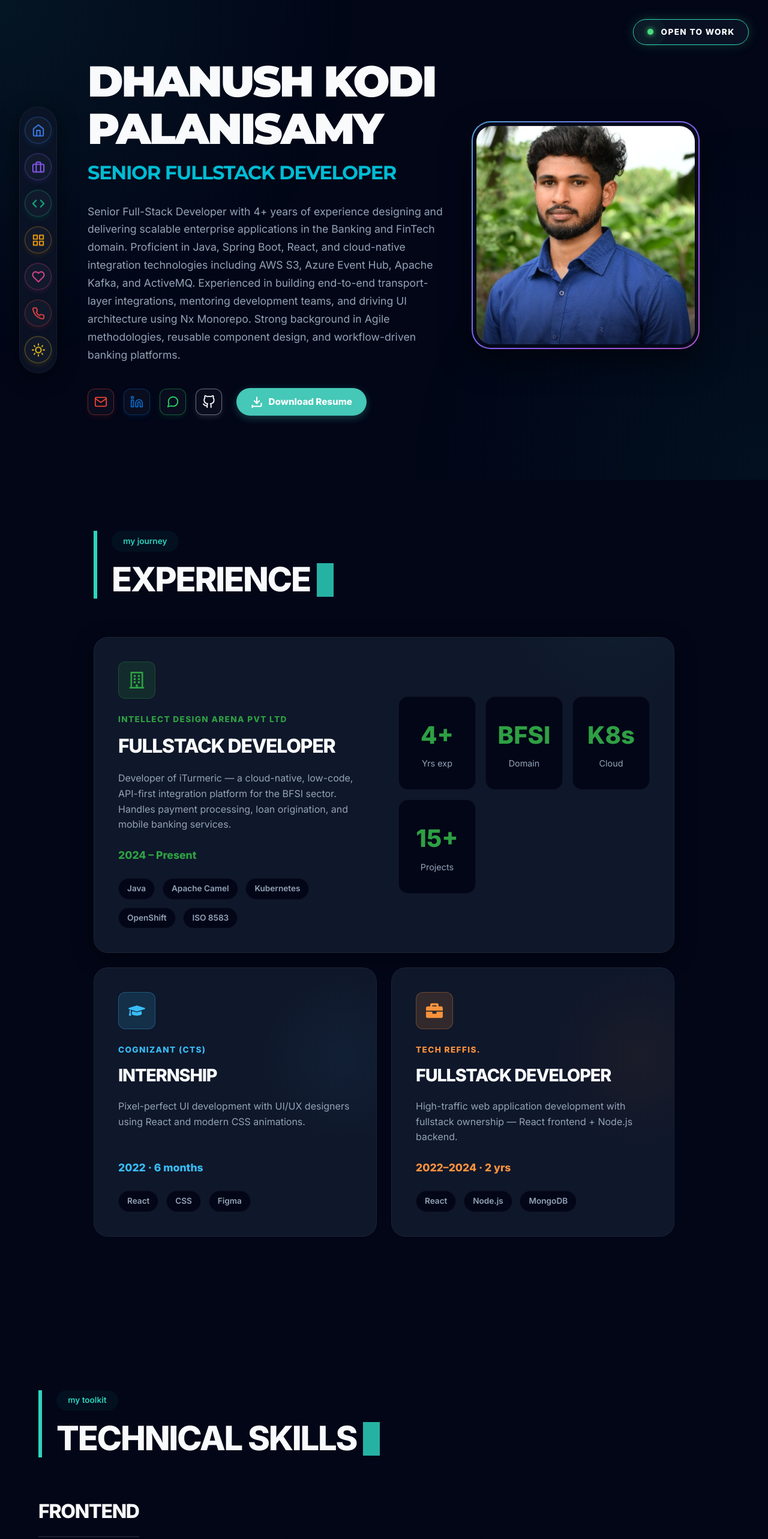
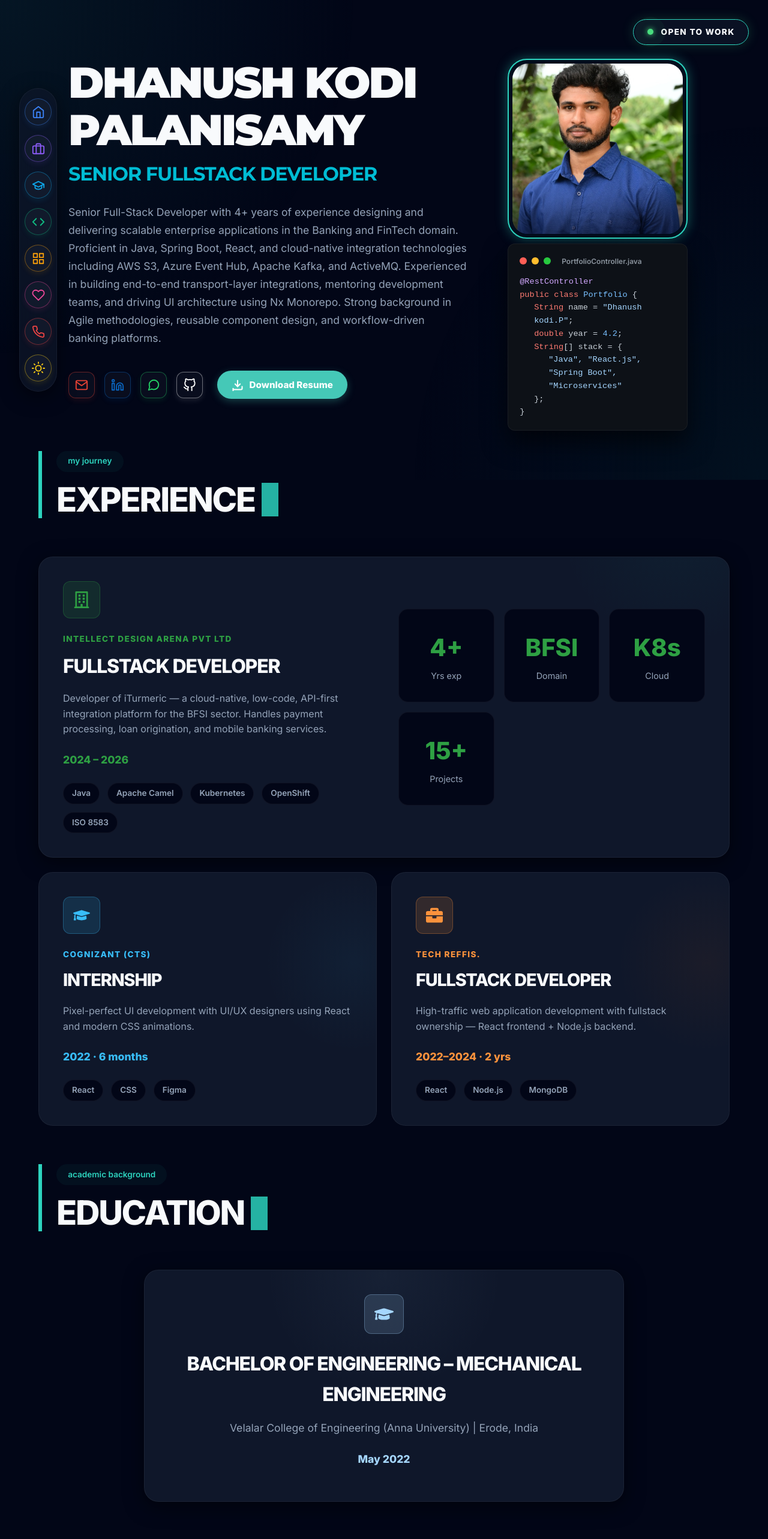
Before and after one commit to Dhanushkodi143/Dhanush_portfolio, a React (Vite) app: page / in a window 1280 px wide. Shown: the top 2566 px of the page at 60% size. Built offline with nearby package versions, Linux system fonts and the light colour scheme; a web font is replaced by a local one.

Commit message:
Add Education section, adjust spacing between sections, and animate code snippet

```diff
--- a/src/App.tsx
+++ b/src/App.tsx
@@ -3,6 +3,7 @@ import Navbar from './components/Navbar';
 import Hero from './components/Hero';
 import Projects from './components/Projects';
 import Experience from './components/Experience';
+import Education from './components/Education';
 import Skills from './components/Skills';
 import Contact from './components/Contact';
 import Hobbies from './components/Hobbies';
@@ -31,6 +32,7 @@ function App() {
             <main>
                 <Hero theme={theme} />
                 <Experience />
+                <Education />
                 <Skills />
                 <Projects />
                 <Hobbies />
--- a/src/components/Contact.tsx
+++ b/src/components/Contact.tsx
@@ -104,7 +104,7 @@ const Contact = () => {
     ];
 
     return (
-        <section id="contact" style={{ padding: '8rem 0', position: 'relative', overflow: 'hidden', background: 'var(--bg-primary)', transition: 'background-color 0.3s ease' }}>
+        <section id="contact" style={{ padding: '2rem 0', position: 'relative', overflow: 'hidden', background: 'var(--bg-primary)', transition: 'background-color 0.3s ease' }}>
             <div className="contact-blob-1"></div>
             <div className="contact-blob-2"></div>
 
--- /dev/null
+++ b/src/components/Education.tsx
@@ -0,0 +1,91 @@
+import React from 'react';
+import { motion } from 'framer-motion';
+import { FaGraduationCap } from 'react-icons/fa';
+import SectionHeading from './SectionHeading';
+
+const Education = () => {
+    return (
+        <section id="education" style={{ padding: '2rem 0', background: 'transparent' }}>
+            <div className="container" style={{ maxWidth: '1200px', margin: '0 auto' }}>
+                <SectionHeading title="Education" subtitle="academic background" />
+
+                <motion.div
+                    initial={{ opacity: 0, y: 30 }}
+                    whileInView={{ opacity: 1, y: 0 }}
+                    transition={{ duration: 0.6 }}
+                    viewport={{ once: true }}
+                    style={{
+                        background: 'var(--bg-secondary)',
+                        borderRadius: '1.5rem',
+                        padding: '2.5rem',
+                        border: '1px solid var(--glass-border)',
+                        display: 'flex',
+                        flexDirection: 'column',
+                        alignItems: 'center',
+                        textAlign: 'center',
+                        boxShadow: 'var(--glass-shadow)',
+                        position: 'relative',
+                        overflow: 'hidden',
+                        maxWidth: '800px',
+                        margin: '0 auto'
+                    }}
+                >
+                    <div style={{
+                        position: 'absolute',
+                        top: '-50%',
+                        left: '50%',
+                        transform: 'translateX(-50%)',
+                        width: '400px',
+                        height: '400px',
+                        background: 'radial-gradient(circle, rgba(165, 214, 255, 0.05) 0%, transparent 70%)',
+                        borderRadius: '50%',
+                        zIndex: 0
+                    }}></div>
+
+                    <div style={{ zIndex: 1, display: 'flex', flexDirection: 'column', alignItems: 'center' }}>
+                        <div style={{
+                            background: 'rgba(165, 214, 255, 0.15)',
+                            padding: '1rem',
+                            borderRadius: '12px',
+                            display: 'inline-flex',
+                            marginBottom: '1.5rem',
+                            border: '1px solid rgba(165, 214, 255, 0.3)'
+                        }}>
+                            <FaGraduationCap size={32} color="#a5d6ff" />
+                        </div>
+
+                        <h3 style={{
+                            color: 'var(--text-primary)',
+                            fontSize: '2rem',
+                            fontWeight: 800,
+                            margin: '0 0 1rem 0'
+                        }}>
+                            Bachelor of Engineering – Mechanical Engineering
+                        </h3>
+
+                        <p style={{
+                            color: 'var(--text-secondary)',
+                            fontSize: '1.1rem',
+                            lineHeight: 1.6,
+                            margin: '0 0 1.5rem 0',
+                            maxWidth: '600px'
+                        }}>
+                            Velalar College of Engineering (Anna University) | Erode, India
+                        </p>
+
+                        <div style={{
+                            color: '#a5d6ff',
+                            fontSize: '1.1rem',
+                            fontWeight: 700,
+                            marginBottom: '1rem'
+                        }}>
+                            May 2022
+                        </div>
+                    </div>
+                </motion.div>
+            </div>
+        </section>
+    );
+};
+
+export default Education;
--- a/src/components/Experience.tsx
+++ b/src/components/Experience.tsx
@@ -5,8 +5,8 @@ import SectionHeading from './SectionHeading';
 
 const Experience = () => {
     return (
-        <section id="experience" style={{ padding: '8rem 0', background: 'transparent' }}>
-            <div className="container" style={{ maxWidth: '1000px', margin: '0 auto', padding: '0 1rem' }}>
+        <section id="experience" style={{ padding: '2rem 0', background: 'transparent' }}>
+            <div className="container" style={{ maxWidth: '1200px', margin: '0 auto' }}>
                 <SectionHeading title="Experience" subtitle="my journey" />
 
                 {/* Bento Grid Layout */}
@@ -92,7 +92,7 @@ const Experience = () => {
                                 fontWeight: 700,
                                 marginBottom: '1.5rem'
                             }}>
-                                2024 – Present
+                                2024 – 2026
                             </div>
 
                             {/* Tags */}
--- a/src/components/Hero.tsx
+++ b/src/components/Hero.tsx
@@ -40,7 +40,7 @@ const Hero = ({ theme }: { theme?: string }) => {
             justifyContent: 'center',
             textAlign: 'left', // Aligned left matching the screenshot
             paddingTop: '6rem',
-            paddingBottom: '4rem'
+            paddingBottom: '0'
         }}>
             <motion.div
                 className="container hero-container"
@@ -50,12 +50,12 @@ const Hero = ({ theme }: { theme?: string }) => {
                 viewport={{ once: true }}
                 style={{
                     display: 'flex',
-                    alignItems: 'center',
+                    alignItems: 'stretch',
                     gap: '3rem',
                     justifyContent: 'space-between'
                 }}
             >
-                <div className="hero-text-content" style={{ flex: '1 1 0%', minWidth: '300px', paddingLeft: 'clamp(1rem, 3vw, 2rem)' }}>
+                <div className="hero-text-content" style={{ flex: '1 1 0%', minWidth: '300px' }}>
 
                     <motion.h1
                         variants={itemVariants}
@@ -243,20 +243,19 @@ const Hero = ({ theme }: { theme?: string }) => {
                 <motion.div
                     variants={itemVariants}
                     className="hero-image-wrapper"
-                    style={{ flex: '0 0 auto', width: '100%', maxWidth: '380px' }}
+                    style={{ flex: '0 0 auto', width: '100%', maxWidth: '340px', display: 'flex', flexDirection: 'column', gap: '0.5rem', alignItems: 'center' }}
                 >
                     <div style={{
                         position: 'relative',
                         width: '100%',
-                        maxWidth: '400px',
+                        maxWidth: '300px',
                         aspectRatio: '1/1',
                         borderRadius: '2rem',
                         padding: '6px', // Space for the glowing border
-                        background: 'linear-gradient(var(--bg-primary), var(--bg-primary)) padding-box, linear-gradient(135deg, var(--accent-color), #8b5cf6, #ec4899) border-box',
-                        border: '2px solid transparent',
-                        animation: 'float 6s ease-in-out infinite, gradient-shift 10s ease infinite',
-                        backgroundSize: '200% 200%',
-                        boxShadow: '0 20px 50px rgba(0,0,0,0.5), inset 0 0 20px rgba(255,255,255,0.05)',
+                        background: 'var(--bg-primary)',
+                        border: '2px solid var(--accent-color)',
+                        boxShadow: '0 0 20px rgba(45, 212, 191, 0.4), inset 0 0 20px rgba(45, 212, 191, 0.1)',
+                        margin: '0 auto'
                     }}>
                         {/* Inner container to hold image and ensure border-radius matches */}
                         <div style={{
@@ -273,10 +272,17 @@ const Hero = ({ theme }: { theme?: string }) => {
                                     width: '100%',
                                     height: '100%',
                                     objectFit: 'cover',
-                                    transition: 'transform 0.5s ease',
+                                    transition: 'all 0.5s ease',
+                                    filter: 'grayscale(0%)'
                                 }}
-                                onMouseEnter={e => e.currentTarget.style.transform = 'scale(1.05)'}
-                                onMouseLeave={e => e.currentTarget.style.transform = 'scale(1)'}
+                                onMouseEnter={e => {
+                                    e.currentTarget.style.transform = 'scale(1.05)';
+                                    e.currentTarget.style.filter = 'grayscale(100%)';
+                                }}
+                                onMouseLeave={e => {
+                                    e.currentTarget.style.transform = 'scale(1)';
+                                    e.currentTarget.style.filter = 'grayscale(0%)';
+                                }}
                             />
                             {/* Overlay gradient for premium feel */}
                             <div style={{
@@ -288,14 +294,87 @@ const Hero = ({ theme }: { theme?: string }) => {
                             }}></div>
                         </div>
                     </div>
+
+                    {/* Floating Code Snippet */}
+                    <motion.div
+                        initial={{ opacity: 0, x: 20, y: 20 }}
+                        animate={{ opacity: 1, x: 0, y: 0 }}
+                        transition={{ delay: 0.5, duration: 0.6 }}
+                        style={{
+                            position: 'relative',
+                            background: '#0d1117', // GitHub Dark like background
+                            borderRadius: '12px',
+                            padding: '1.2rem',
+                            boxShadow: '0 20px 40px rgba(0,0,0,0.6)',
+                            border: '1px solid rgba(255,255,255,0.05)',
+                            zIndex: 10,
+                            width: '100%',
+                            maxWidth: '300px',
+                            fontSize: '0.85rem',
+                            fontFamily: "'Fira Code', 'Courier New', monospace",
+                            textAlign: 'left',
+                            backdropFilter: 'blur(10px)',
+                            margin: '0 auto'
+                        }}
+                        className="floating-code-snippet"
+                    >
+                        {/* macOS dots */}
+                        <div style={{ display: 'flex', gap: '8px', marginBottom: '14px', alignItems: 'center' }}>
+                            <div style={{ width: '12px', height: '12px', borderRadius: '50%', background: '#ff5f56' }} />
+                            <div style={{ width: '12px', height: '12px', borderRadius: '50%', background: '#ffbd2e' }} />
+                            <div style={{ width: '12px', height: '12px', borderRadius: '50%', background: '#27c93f' }} />
+                            <span style={{ marginLeft: '10px', color: '#8b949e', fontSize: '0.75rem', fontFamily: 'var(--font-main)', fontWeight: 600 }}>PortfolioController.java</span>
+                        </div>
+                        {/* Code */}
+                        <motion.div
+                            initial="hidden"
+                            whileInView="visible"
+                            viewport={{ once: true }}
+                            variants={{
+                                visible: {
+                                    transition: {
+                                        staggerChildren: 0.15,
+                                        delayChildren: 0.8,
+                                    }
+                                }
+                            }}
+                            style={{ color: '#c9d1d9', lineHeight: 1.6 }}
+                        >
+                            {[
+                                <div><span style={{ color: '#d2a8ff' }}>@RestController</span></div>,
+                                <div><span style={{ color: '#ff7b72' }}>public class</span> <span style={{ color: '#79c0ff' }}>Portfolio</span> {'{'}</div>,
+                                <div style={{ paddingLeft: '1.5rem' }}><span style={{ color: '#ff7b72' }}>String</span> name = <span style={{ color: '#a5d6ff' }}>"Dhanush kodi.P"</span>;</div>,
+                                <div style={{ paddingLeft: '1.5rem' }}><span style={{ color: '#ff7b72' }}>double</span> year = <span style={{ color: '#79c0ff' }}>4.2</span>;</div>,
+                                <div style={{ paddingLeft: '1.5rem' }}><span style={{ color: '#ff7b72' }}>String</span>[] stack = {'{'}</div>,
+                                <div style={{ paddingLeft: '3rem', color: '#a5d6ff' }}>"Java", "React.js", "Spring Boot", "Microservices"</div>,
+                                <div style={{ paddingLeft: '1.5rem' }}>{'}'};</div>,
+                                <div>{'}'}</div>
+                            ].map((line, i) => (
+                                <motion.div
+                                    key={i}
+                                    variants={{
+                                        hidden: { opacity: 0, x: -10 },
+                                        visible: { opacity: 1, x: 0 }
+                                    }}
+                                >
+                                    {line}
+                                </motion.div>
+                            ))}
+                        </motion.div>
+                    </motion.div>
                 </motion.div>
 
                 <style>{`
                     @media (max-width: 900px) {
                         .hero-container {
                             flex-direction: column-reverse !important;
+                            align-items: center !important;
                             text-align: center !important;
-                            gap: 4rem !important;
+                            gap: 8rem !important;
+                            padding-top: 0 !important;
+                        }
+                        .hero-image-wrapper {
+                            margin-top: 0 !important;
                         }
                         .hero-text-content {
                             padding-left: 0 !important;
@@ -313,6 +392,14 @@ const Hero = ({ theme }: { theme?: string }) => {
                         }
                         .hero-socials {
                             justify-content: center !important;
+                        }
+                        .floating-code-snippet {
+                            position: relative !important;
+                            left: auto !important;
+                            transform: none !important;
+                            bottom: auto !important;
+                            width: 100% !important;
+                            max-width: 300px !important;
                         }
                     }
 
--- a/src/components/Hobbies.tsx
+++ b/src/components/Hobbies.tsx
@@ -76,7 +76,7 @@ const hobbiesData = [
 
 const Hobbies = () => {
     return (
-        <section id="hobbies" className="section" style={{ minHeight: '100vh', padding: '100px 0', position: 'relative' }}>
+        <section id="hobbies" className="section" style={{ padding: '2rem 0', position: 'relative' }}>
             <div className="container hobbies-bento-container" style={{ position: 'relative', zIndex: 10 }}>
                 <SectionHeading title="Passions & Interests" subtitle="hobbies" />
 
--- a/src/components/Navbar.tsx
+++ b/src/components/Navbar.tsx
@@ -27,6 +27,12 @@ const Navbar = ({ theme, toggleTheme }) => {
                     href: '#experience',
                     color: '#8b5cf6', // Purple
                     icon: <svg width="22" height="22" viewBox="0 0 24 24" fill="none" stroke="currentColor" strokeWidth="2" strokeLinecap="round" strokeLinejoin="round"><rect x="2" y="7" width="20" height="14" rx="2" ry="2"></rect><path d="M16 21V5a2 2 0 0 0-2-2h-4a2 2 0 0 0-2 2v16"></path></svg>
+                },
+                {
+                    name: 'Education',
+                    href: '#education',
+                    color: '#0ea5e9', // Cyan
+                    icon: <svg width="22" height="22" viewBox="0 0 24 24" fill="none" stroke="currentColor" strokeWidth="2" strokeLinecap="round" strokeLinejoin="round"><path d="M22 10v6M2 10l10-5 10 5-10 5z"></path><path d="M6 12v5c3 3 9 3 12 0v-5"></path></svg>
                 },
                 {
                     name: 'Skills',
--- a/src/components/Skills.tsx
+++ b/src/components/Skills.tsx
@@ -77,7 +77,7 @@ const Skills = () => {
     };
 
     return (
-        <section id="skills" style={{ margin: '6rem 0', padding: '2rem 0' }}>
+        <section id="skills" style={{ padding: '2rem 0' }}>
             <div className="container" style={{ maxWidth: '1200px' }}>
                 <SectionHeading title="Technical Skills" subtitle="my toolkit" />
 
```
